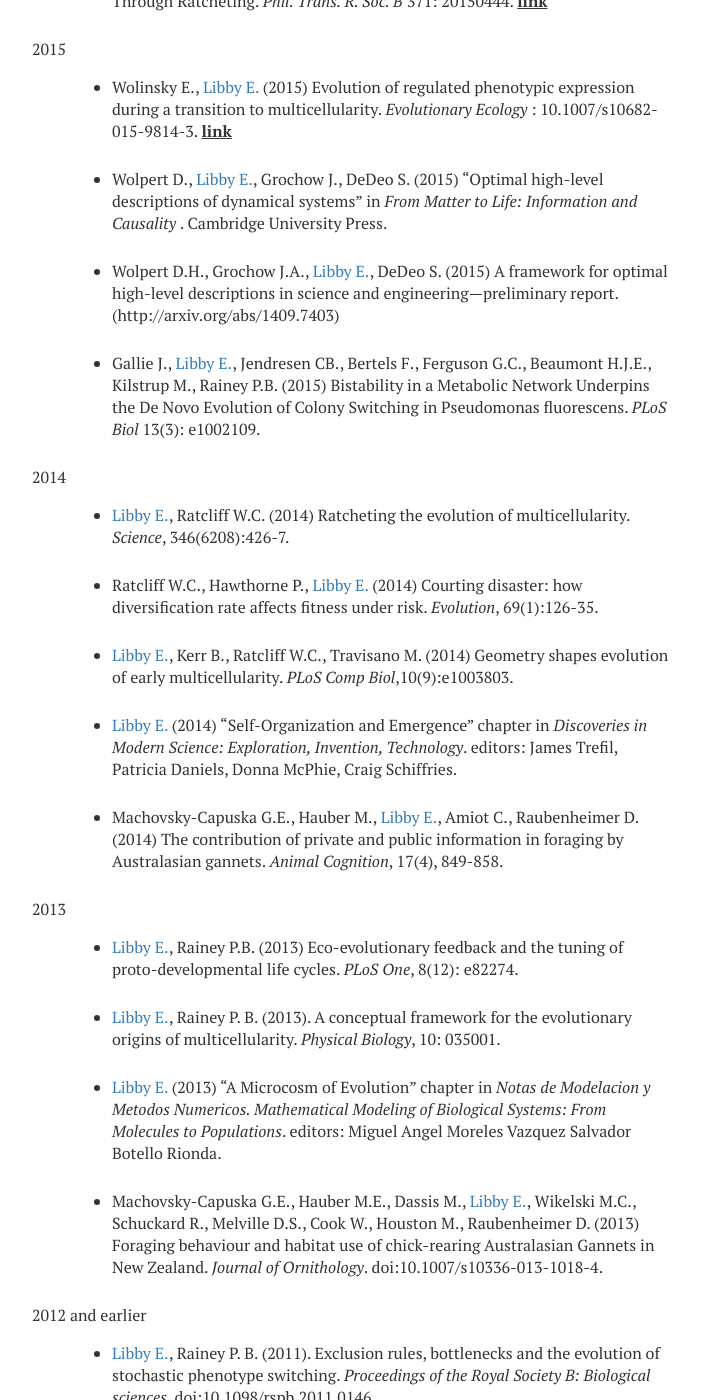
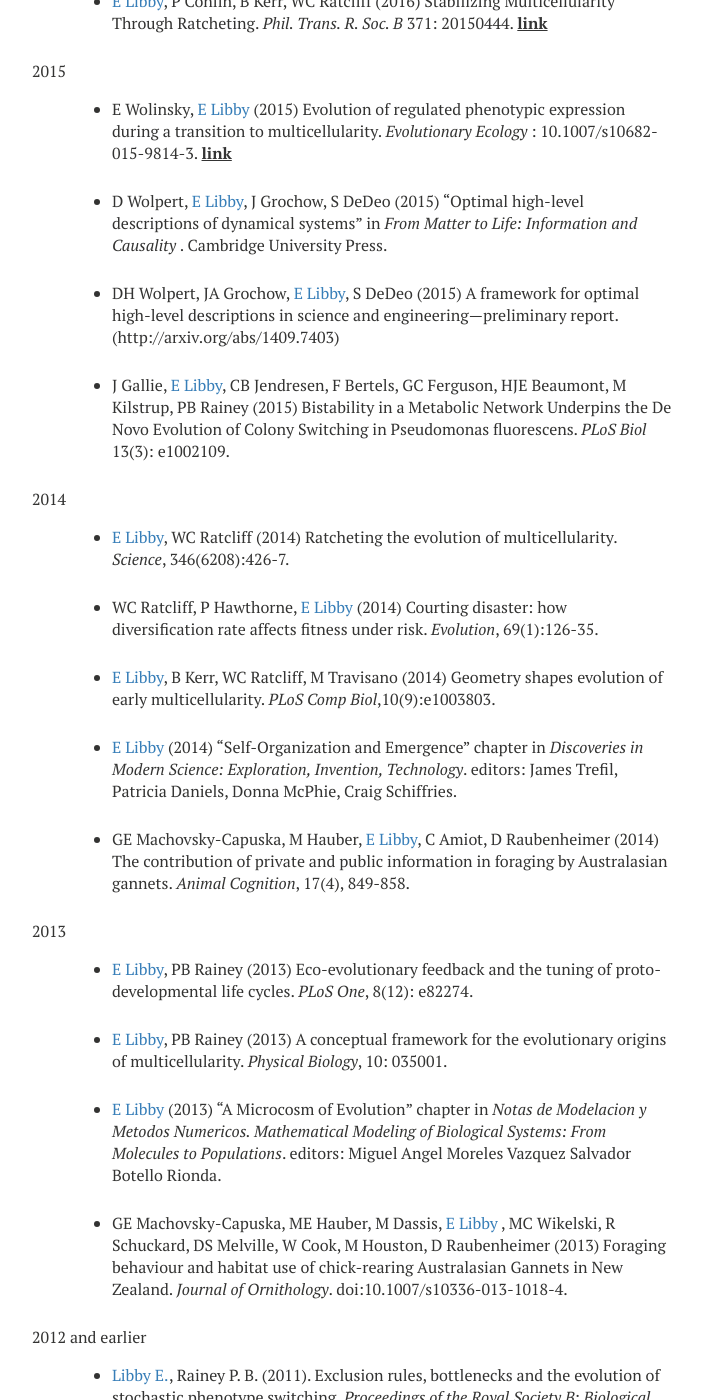
Before and after one commit to ericlibby/oldweb, a Jekyll site: the page built from p_publications/index.md, in a window 1280 px wide and 1400 px high, scrolled down 2227 px. Shown: the whole window, without its empty margins (288-990 px from the left). Built offline with Jekyll 4.4.1, drawn with Linux system fonts in a browser that asks for light colours; nearby versions of some CDN libraries; some of the changed text lies outside the part shown.

Commit message:
updated publications to 2013

```diff
--- a/p_publications/index.md
+++ b/p_publications/index.md
@@ -33,69 +33,69 @@ Email: elibbyscience at gmail.com
 
 ### Publications
 2019
-:	* A Berdahl, C Brelsford, C De Bacco, M Dumas, V Ferdinand, JA Grochow, L Hébert-Dufresne, Y Kallus, CP Kempes, A Kolchinsky, DB Larremore, <span style="color:#377EB8;"> E Libby</span>, EA Power, CA Stern, BD Tracey. Dynamics of beneficial epidemics. <I> Scientific Reports </I> (accepted).
+:	* A Berdahl, C Brelsford, C De Bacco, M Dumas, V Ferdinand, JA Grochow, L Hébert-Dufresne, Y Kallus, CP Kempes, A Kolchinsky, DB Larremore, <span style="color:#377EB8;"> E Libby</span>, EA Power, CA Stern, BD Tracey (2019) Dynamics of beneficial epidemics. <I> Scientific Reports </I> 9, article number: 15093. [**link**](https://www.nature.com/articles/s41598-019-50039-w)
 
-	* <span style="color:#377EB8;"> E Libby</span>, L Hébert-Dufresne, SR Hosseini, A Wagner. Syntrophy emerges spontaneously in complex metabolic systems. <I> PLoS computational biology </I> 15 (7), e1007169. [**link**](https://journals.plos.org/ploscompbiol/article?id=10.1371/journal.pcbi.1007169)
+	* <span style="color:#377EB8;"> E Libby</span>, L Hébert-Dufresne, SR Hosseini, A Wagner (2019) Syntrophy emerges spontaneously in complex metabolic systems. <I> PLoS computational biology </I> 15 (7), e1007169. [**link**](https://journals.plos.org/ploscompbiol/article?id=10.1371/journal.pcbi.1007169)
 
-	* <span style="color:#377EB8;"> E Libby</span>. Modularity of the life cycle. <I> Nature Ecology and Evolution </I> 3, 1142-1143. [**link**](https://www.nature.com/articles/s41559-019-0956-5)
+	* <span style="color:#377EB8;"> E Libby</span> (2019) Modularity of the life cycle. <I> Nature Ecology and Evolution </I> 3, 1142-1143. [**link**](https://www.nature.com/articles/s41559-019-0956-5)
 
-	* <span style="color:#377EB8;"> E Libby</span>, WC Ratcliff. Short-sighted evolution constrains the efficacy of long-term bet-hedging. <I> American Naturalist </I> 193(3): 409-423. [**link**](https://www.journals.uchicago.edu/doi/10.1086/701786)
+	* <span style="color:#377EB8;"> E Libby</span>, WC Ratcliff (2019) Short-sighted evolution constrains the efficacy of long-term bet-hedging. <I> American Naturalist </I> 193(3): 409-423. [**link**](https://www.journals.uchicago.edu/doi/10.1086/701786)
 
-	* P Lind, <span style="color:#377EB8;"> E Libby</span>, J Herzog, PB Rainey. Predicting mutational routes to new adaptive phenotypes. <I> eLife </I> 2019;8:e38822
+	* P Lind, <span style="color:#377EB8;"> E Libby</span>, J Herzog, PB Rainey (2019) Predicting mutational routes to new adaptive phenotypes. <I> eLife </I> 2019;8:e38822
 [**link**](https://elifesciences.org/articles/38822)
 
 2018
-:	* S Estrela, <span style="color:#377EB8;"> E Libby</span>, J Van Cleve, F Débarre, M Deforet, WR Harcombe, J Peña, SP Brown, ME Hochberg. Environmentally Mediated Social Dilemmas. <I> Trends Ecol Evol. </I> 2018 Nov 8. pii: S0169-5347(18)30249-0.
+:	* S Estrela, <span style="color:#377EB8;"> E Libby</span>, J Van Cleve, F Débarre, M Deforet, WR Harcombe, J Peña, SP Brown, ME Hochberg (2018) Environmentally Mediated Social Dilemmas. <I> Trends Ecol Evol. </I> 2018 Nov 8. pii: S0169-5347(18)30249-0.
 
-	* <span style="color:#377EB8;"> E Libby</span>, WW Driscoll, WC Ratcliff. Programmed cell death can increase the efficacy of microbial bet-hedging. <I> Scientific reports </I> 8(1): 1120. [**link**](https://www.nature.com/articles/s41598-017-18687-y)
+	* <span style="color:#377EB8;"> E Libby</span>, WW Driscoll, WC Ratcliff (2018) Programmed cell death can increase the efficacy of microbial bet-hedging. <I> Scientific reports </I> 8(1): 1120. [**link**](https://www.nature.com/articles/s41598-017-18687-y)
 
 2017
-:	* WC Ratcliff, M Herron, PL Conlin, <span style="color:#377EB8;"> E Libby</span>. Nascent life cycles and the emergence of higher-level individuality. <I> Phil. Trans. R. Soc. B </I> 372(1735): 20160420. [**link**](https://www.nature.com/articles/s41598-017-18687-y)
+:	* WC Ratcliff, M Herron, PL Conlin, <span style="color:#377EB8;"> E Libby</span> (2017) Nascent life cycles and the emergence of higher-level individuality. <I> Phil. Trans. R. Soc. B </I> 372(1735): 20160420. [**link**](https://www.nature.com/articles/s41598-017-18687-y)
 
-	* Y Kallus, JH Miller, <span style="color:#377EB8;"> E Libby</span>. Paradoxes in leaky microbial trade. <I> Nature Communications </I> 8(1): 1361.
+	* Y Kallus, JH Miller, <span style="color:#377EB8;"> E Libby</span> (2017) Paradoxes in leaky microbial trade. <I> Nature Communications </I> 8(1): 1361.
 
-	* L Hébert-Dufresne, A Allard, PA Noël, JG Young, <span style="color:#377EB8;"> E Libby</span>. Strategic tradeoffs in competitor dynamics on adaptive networks. <I> Scientific reports </I>. 7 (1), 7576.
+	* L Hébert-Dufresne, A Allard, PA Noël, JG Young, <span style="color:#377EB8;"> E Libby</span> (2017) Strategic tradeoffs in competitor dynamics on adaptive networks. <I> Scientific reports </I>. 7 (1), 7576.
 
-	* L Tavera-Mendoza,T Westerling, <span style="color:#377EB8;"> E Libby</span>, A Marusyk,L Cato L., Cassani R., Cameron L., Ficarro S., Marto J., Klawitter J., Brown M. (2017) Vitamin D receptor regulates autophagy in the normal mammary gland and in luminal breast cancer cells. <I> PNAS </I> 114(11):E2186-E2194. [**link**](http://www.pnas.org/content/early/2017/02/24/1615015114)
+	* L Tavera-Mendoza,T Westerling, <span style="color:#377EB8;"> E Libby</span>, A Marusyk,L Cato L., Cassani R., Cameron L., Ficarro S., Marto J., Klawitter J., Brown M (2017) Vitamin D receptor regulates autophagy in the normal mammary gland and in luminal breast cancer cells. <I> PNAS </I> 114(11):E2186-E2194. [**link**](http://www.pnas.org/content/early/2017/02/24/1615015114)
 
-	* Kempes, C.K., van Bodegom P.M., Wolpert D.,  <span style="color:#377EB8;"> Libby E.</span>, Amend J.,  Hoehler T. (2017) Drivers of microbial maintenance and minimal energy requirements. <I> Frontiers in Microbiology </I> 8: 31. [**link**](https://www.ncbi.nlm.nih.gov/pmc/articles/PMC5281582/pdf/fmicb-08-00031.pdf)
+	* CK Kempes, PM van Bodegom, D Wolpert,  <span style="color:#377EB8;"> E Libby </span>, J Amend, T Hoehler (2017) Drivers of microbial maintenance and minimal energy requirements. <I> Frontiers in Microbiology </I> 8: 31. [**link**](https://www.ncbi.nlm.nih.gov/pmc/articles/PMC5281582/pdf/fmicb-08-00031.pdf)
 
 
 2016
-:	* Lachmann M., <span style="color:#377EB8;"> Libby E.</span> (2016) Epigenetic inheritance systems contribute to the evolution of a germline. <I> Phil. Trans. R. Soc. B </I> 371: 20150445. [**link**](http://rstb.royalsocietypublishing.org/content/371/1701/20150445)
+:	* M Lachmann, <span style="color:#377EB8;"> E Libby</span> (2016) Epigenetic inheritance systems contribute to the evolution of a germline. <I> Phil. Trans. R. Soc. B </I> 371: 20150445. [**link**](http://rstb.royalsocietypublishing.org/content/371/1701/20150445)
 
-	* <span style="color:#377EB8;"> Libby E.</span>, Conlin P., Kerr B., Ratcliff W.C. (2016) Stabilizing Multicellularity Through Ratcheting. <I> Phil. Trans. R. Soc. B </I> 371: 20150444.  [**link**](http://rstb.royalsocietypublishing.org/content/371/1701/20150444)
+	* <span style="color:#377EB8;"> E Libby</span>, P Conlin, B Kerr, WC Ratcliff (2016) Stabilizing Multicellularity Through Ratcheting. <I> Phil. Trans. R. Soc. B </I> 371: 20150444.  [**link**](http://rstb.royalsocietypublishing.org/content/371/1701/20150444)
 
 
 2015
-:	* Wolinsky E., <span style="color:#377EB8;"> Libby E.</span> (2015) Evolution of regulated phenotypic expression during a transition to multicellularity. <I> Evolutionary Ecology </I>: 10.1007/s10682-015-9814-3.  [**link**](http://link.springer.com/article/10.1007%2Fs10682-015-9814-3)
+:	* E Wolinsky, <span style="color:#377EB8;"> E Libby</span> (2015) Evolution of regulated phenotypic expression during a transition to multicellularity. <I> Evolutionary Ecology </I>: 10.1007/s10682-015-9814-3.  [**link**](http://link.springer.com/article/10.1007%2Fs10682-015-9814-3)
 
-	* Wolpert D., <span style="color:#377EB8;"> Libby E.</span>, Grochow J., DeDeo S. (2015) "Optimal high-level descriptions of dynamical systems" in <I> From Matter to Life: Information and Causality </I>. Cambridge University Press.
+	* D Wolpert, <span style="color:#377EB8;"> E Libby</span>, J Grochow, S DeDeo (2015) "Optimal high-level descriptions of dynamical systems" in <I> From Matter to Life: Information and Causality </I>. Cambridge University Press.
 
-	* Wolpert D.H., Grochow J.A., <span style="color:#377EB8;"> Libby E.</span>, DeDeo S. (2015) A framework for optimal high-level descriptions in science and engineering---preliminary report. (http://arxiv.org/abs/1409.7403)
+	* DH Wolpert, JA Grochow, <span style="color:#377EB8;"> E Libby</span>, S DeDeo (2015) A framework for optimal high-level descriptions in science and engineering---preliminary report. (http://arxiv.org/abs/1409.7403)
 
-	* Gallie J., <span style="color:#377EB8;"> Libby E.</span>, Jendresen CB., Bertels F., Ferguson G.C., Beaumont H.J.E., Kilstrup M.,  Rainey P.B. (2015) Bistability in a Metabolic Network Underpins the De Novo Evolution of Colony Switching in Pseudomonas fluorescens. <I> PLoS Biol </I> 13(3): e1002109.
+	* J Gallie, <span style="color:#377EB8;"> E Libby</span>, CB Jendresen, F Bertels, GC Ferguson, HJE Beaumont, M Kilstrup, PB Rainey (2015) Bistability in a Metabolic Network Underpins the De Novo Evolution of Colony Switching in Pseudomonas fluorescens. <I> PLoS Biol </I> 13(3): e1002109.
 
 
 2014
-:	*  <span style="color:#377EB8;"> Libby E.</span>,  Ratcliff W.C. (2014) Ratcheting the evolution of multicellularity. <I> Science</I>, 346(6208):426-7.
+:	*  <span style="color:#377EB8;"> E Libby</span>,  WC Ratcliff (2014) Ratcheting the evolution of multicellularity. <I> Science</I>, 346(6208):426-7.
 
-	* Ratcliff W.C., Hawthorne P.,  <span style="color:#377EB8;"> Libby E.</span> (2014) Courting disaster: how diversification rate affects fitness under risk. <I> Evolution</I>, 69(1):126-35.
+	* WC Ratcliff, P Hawthorne,  <span style="color:#377EB8;"> E Libby</span> (2014) Courting disaster: how diversification rate affects fitness under risk. <I> Evolution</I>, 69(1):126-35.
 
-	* <span style="color:#377EB8;"> Libby E.</span>, Kerr B., Ratcliff W.C.,  Travisano M. (2014) Geometry shapes evolution of early multicellularity. <I> PLoS Comp Biol</I>,10(9):e1003803.
+	* <span style="color:#377EB8;"> E Libby</span>, B Kerr, WC Ratcliff,  M Travisano (2014) Geometry shapes evolution of early multicellularity. <I> PLoS Comp Biol</I>,10(9):e1003803.
 
-	* <span style="color:#377EB8;"> Libby E.</span>  (2014) "Self-Organization and Emergence" chapter in <I> Discoveries in Modern Science: Exploration, Invention, Technology</I>. editors: James Trefil, Patricia Daniels, Donna McPhie,  Craig Schiffries.
+	* <span style="color:#377EB8;"> E Libby</span>  (2014) "Self-Organization and Emergence" chapter in <I> Discoveries in Modern Science: Exploration, Invention, Technology</I>. editors: James Trefil, Patricia Daniels, Donna McPhie,  Craig Schiffries.
 
-	* Machovsky-Capuska G.E., Hauber M., <span style="color:#377EB8;"> Libby E.</span>, Amiot C.,  Raubenheimer D. (2014) The contribution of private and public information in foraging by Australasian gannets. <I> Animal Cognition</I>, 17(4), 849-858.
+	* GE Machovsky-Capuska, M Hauber, <span style="color:#377EB8;"> E Libby</span>, C Amiot, D Raubenheimer (2014) The contribution of private and public information in foraging by Australasian gannets. <I> Animal Cognition</I>, 17(4), 849-858.
 
 2013
-:	* <span style="color:#377EB8;"> Libby E.</span>,  Rainey P.B. (2013) Eco-evolutionary feedback and the tuning of proto-developmental life cycles. <I> PLoS One</I>, 8(12): e82274.
+:	* <span style="color:#377EB8;"> E Libby</span>,  PB Rainey (2013) Eco-evolutionary feedback and the tuning of proto-developmental life cycles. <I> PLoS One</I>, 8(12): e82274.
 
-	* <span style="color:#377EB8;"> Libby E.</span>,  Rainey P. B. (2013). A conceptual framework for the evolutionary origins of multicellularity. <I> Physical Biology</I>, 10: 035001.
+	* <span style="color:#377EB8;"> E Libby</span>,  PB Rainey (2013) A conceptual framework for the evolutionary origins of multicellularity. <I> Physical Biology</I>, 10: 035001.
 
-	* <span style="color:#377EB8;"> Libby E.</span> (2013) "A Microcosm of Evolution" chapter in <I> Notas de Modelacion y Metodos Numericos. Mathematical Modeling of Biological Systems: From Molecules to Populations</I>. editors: Miguel Angel Moreles Vazquez  Salvador Botello Rionda.
+	* <span style="color:#377EB8;"> E Libby </span> (2013) "A Microcosm of Evolution" chapter in <I> Notas de Modelacion y Metodos Numericos. Mathematical Modeling of Biological Systems: From Molecules to Populations</I>. editors: Miguel Angel Moreles Vazquez  Salvador Botello Rionda.
 
-	* Machovsky-Capuska G.E., Hauber M.E., Dassis M., <span style="color:#377EB8;"> Libby E.</span>, Wikelski M.C., Schuckard R., Melville D.S., Cook W., Houston M., Raubenheimer D. (2013) Foraging behaviour and habitat use of chick-rearing Australasian Gannets in New Zealand.  <I> Journal of Ornithology</I>. doi:10.1007/s10336-013-1018-4.
+	* GE Machovsky-Capuska, ME Hauber, M Dassis, <span style="color:#377EB8;"> E Libby </span>, MC Wikelski, R Schuckard, DS Melville, W Cook, M Houston, D Raubenheimer (2013) Foraging behaviour and habitat use of chick-rearing Australasian Gannets in New Zealand.  <I> Journal of Ornithology</I>. doi:10.1007/s10336-013-1018-4.
 
 2012 and earlier
 :	* <span style="color:#377EB8;"> Libby E.</span>,  Rainey P. B. (2011). Exclusion rules, bottlenecks and the evolution of stochastic phenotype switching. <I> Proceedings of the Royal Society B: Biological sciences</I>. doi:10.1098/rspb.2011.0146.
```
Also changed, not shown: 1 other file.
